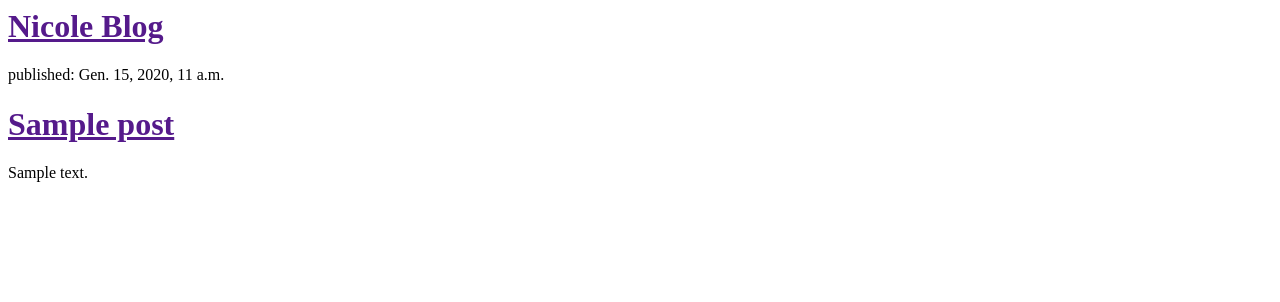
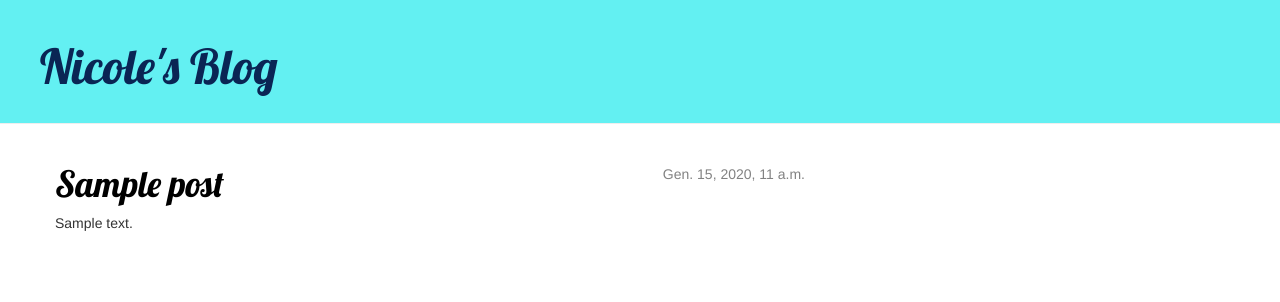
Before and after one commit to NicoleSalvatori/my-first-blog, a Django app: template blog/templates/blog/post_list.html in a window 1280 px wide. Shown: the top 302 px of the page. Run offline with Django 3.2, Linux system fonts and the light colour scheme; the template is opened without the code that fills it: values that come from a table or form of the project are taken from there, others are empty; tables that the repository leaves empty hold one stand-in row (values such as "Sample post"); some libraries are stand-ins or nearby versions.

Commit message:
Changed colours and created the css

```diff
--- /dev/null
+++ b/blog/static/css/blog.css
@@ -0,0 +1,55 @@
+h1 a {
+    color: #ff9400;
+    font-family: 'Lobster';
+}
+
+/*per ogni elemento h1 quando c'è un a, quindi un link, usa quesocolore per il testo*/
+
+
+.page-header {
+    background-color: #63F0F2;
+    margin-top: 0;
+    padding: 20px 20px 20px 40px; /*paddings di sx, alto,dx, basso*/
+}
+
+.page-header h1, .page-header h1 a, .page-header h1 a:visited, .page-header h1 a:active {
+    color: #0A2554;
+    font-size: 36pt;
+    text-decoration: none;
+}
+
+.content {
+    margin-left: 40px;
+}
+
+h1, h2, h3, h4 {
+    font-family: 'Lobster', cursive;
+}
+
+.date {
+    float: right;
+    color: #828282;
+}
+
+.save {
+    float: right;
+}
+
+.post-form textarea, .post-form input {
+    width: 100%;
+}
+
+.top-menu, .top-menu:hover, .top-menu:visited {
+    color: #ffffff;
+    float: right;
+    font-size: 26pt;
+    margin-right: 20px;
+}
+
+.post {
+    margin-bottom: 70px;
+}
+
+.post h1 a, .post h1 a:visited {
+    color: #000000;
+}
--- a/blog/templates/blog/post_list.html
+++ b/blog/templates/blog/post_list.html
@@ -1,20 +1,33 @@
+{% load staticfiles %} <!--tutto ciò che c'è nellanostra applicazione nella cartela static-->
 <html>
     <head>
         <title>Django Girls blog</title>
+        <link rel="stylesheet" href="//maxcdn.bootstrapcdn.com/bootstrap/3.2.0/css/bootstrap.min.css">
+        <link rel="stylesheet" href="//maxcdn.bootstrapcdn.com/bootstrap/3.2.0/css/bootstrap-theme.min.css">
+        <link rel="stylesheet" href="{% static 'css/blog.css' %}">
+        <link href="https://fonts.googleapis.com/css?family=Lobster&subset=latin,latin-ext" rel="stylesheet" type="text/css">
+
     </head>
     <body>
-        <div>
-            <h1><a href="">Nicole Blog</a></h1>
-        </div>
+      <div class="page-header">
+          <h1><a href="/">Nicole's Blog</a></h1>
+      </div>
 
-        {% for post in posts %} <!--roba preprocessata da django-->
-        <div>
-          <p>published: {{ post.published_date }}</p>
-          <h1><a href="">{{ post.title }}</a></h1>
-          <p>{{ post.text|linebreaksbr }}</p>
-        </div>
-        {% endfor %}
-
+      <div class="content container">
+  <div class="row">
+      <div class="col-md-8">
+          {% for post in posts %}
+              <div class="post">
+                  <div class="date">
+                      {{ post.published_date }}
+                  </div>
+                  <h1><a href="">{{ post.title }}</a></h1>
+                  <p>{{ post.text|linebreaksbr }}</p>
+              </div>
+          {% endfor %}
+      </div>
+  </div>
+</div>
 
     </body>
 </html>
```
